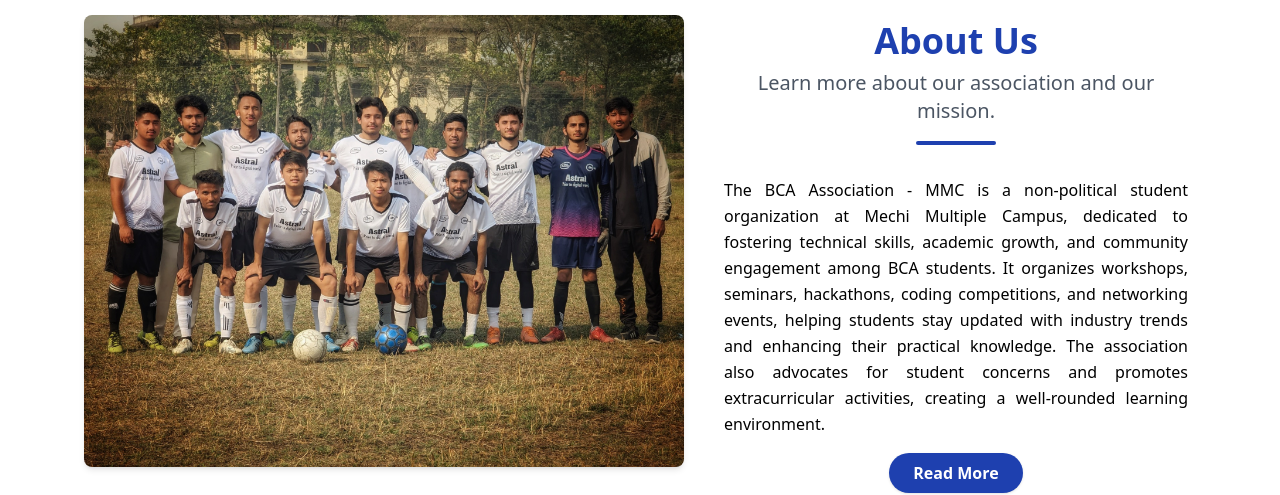
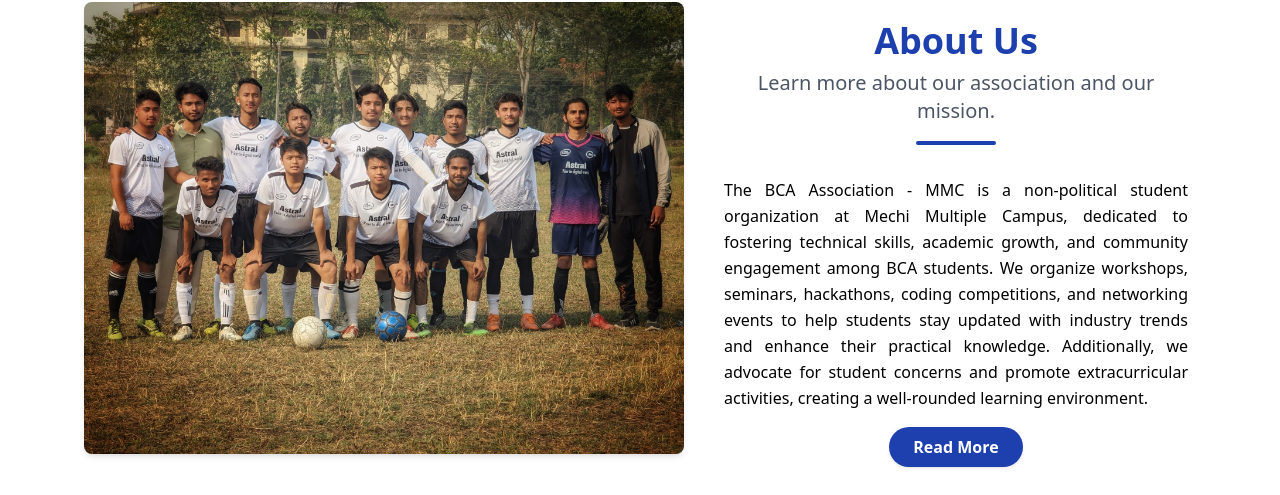
Before and after one commit to userNIGAM/BCA-Association, a Next.js app: page / in a window 1280 px wide. Shown: the part 563-1058 px from the top of the page. Built offline with nearby package versions, Linux system fonts and the light colour scheme; no server answers; the database is empty.

Commit message:
feat: update the About Section Data

```diff
--- a/components/Navbar.js
+++ b/components/Navbar.js
@@ -155,7 +155,7 @@ const Navbar = () => {
             href="/teams"
             className="text-blue-800 font-normal hover:text-blue-600 transition duration-200"
           >
-            TEAM
+            Team
           </Link>
           <Link
             href="/events"
--- a/components/home/About.js
+++ b/components/home/About.js
@@ -38,12 +38,12 @@ const About = () => {
           <p className="text-md leading-relaxed text-justify">
             The BCA Association - MMC is a non-political student organization at
             Mechi Multiple Campus, dedicated to fostering technical skills,
-            academic growth, and community engagement among BCA students. It
-            organizes workshops, seminars, hackathons, coding competitions, and
-            networking events, helping students stay updated with industry
-            trends and enhancing their practical knowledge. The association also
-            advocates for student concerns and promotes extracurricular
-            activities, creating a well-rounded learning environment.
+            academic growth, and community engagement among BCA students. We
+            organize workshops, seminars, hackathons, coding competitions, and
+            networking events to help students stay updated with industry trends
+            and enhance their practical knowledge. Additionally, we advocate for
+            student concerns and promote extracurricular activities, creating a
+            well-rounded learning environment.
           </p>
 
           {/* AnimatePresence for smooth transition */}
@@ -56,11 +56,11 @@ const About = () => {
                 transition={{ duration: 0.5 }}
                 className="text-md leading-relaxed text-justify mt-4 overflow-hidden"
               >
-                Excepteur sint occaecat cupidatat non proident, sunt in culpa
-                qui officia deserunt mollit anim id est laborum. Curabitur
-                convallis tortor a mauris tristique, ut placerat est gravida.
-                Donec in scelerisque tortor. Phasellus eu augue quis arcu
-                volutpat semper id nec nisl.
+                Our aim is to bridge the gap between academic learning and industry
+                requirements by providing hands-on experiences, mentorship, and
+                collaborative opportunities. Through various initiatives, we empower
+                students to innovate, build, and contribute to the ever-evolving field of
+                technology.
               </motion.p>
             )}
           </AnimatePresence>
```
Also changed, not shown: 1 other file (tests, documents, lock files or other folders).
